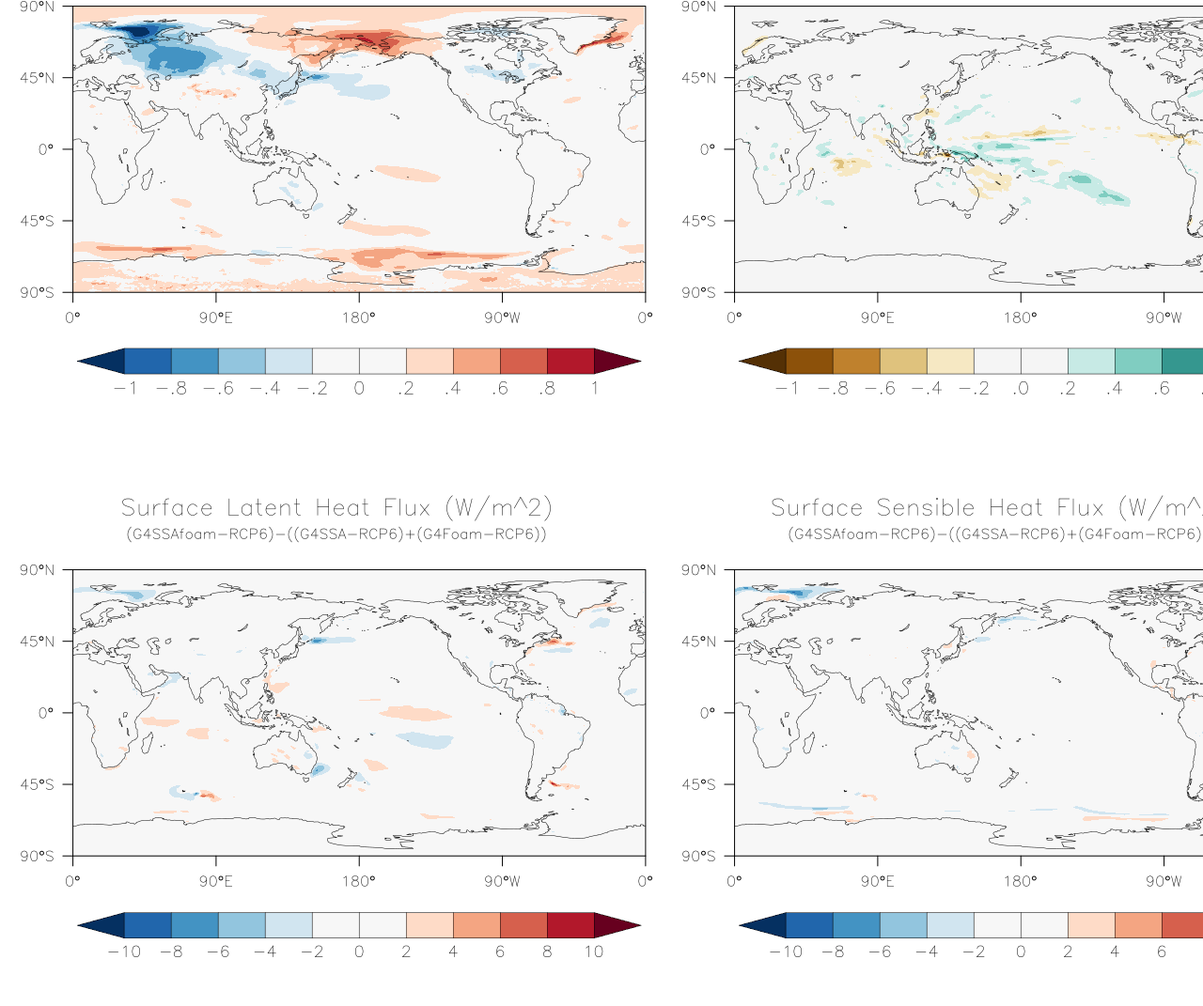
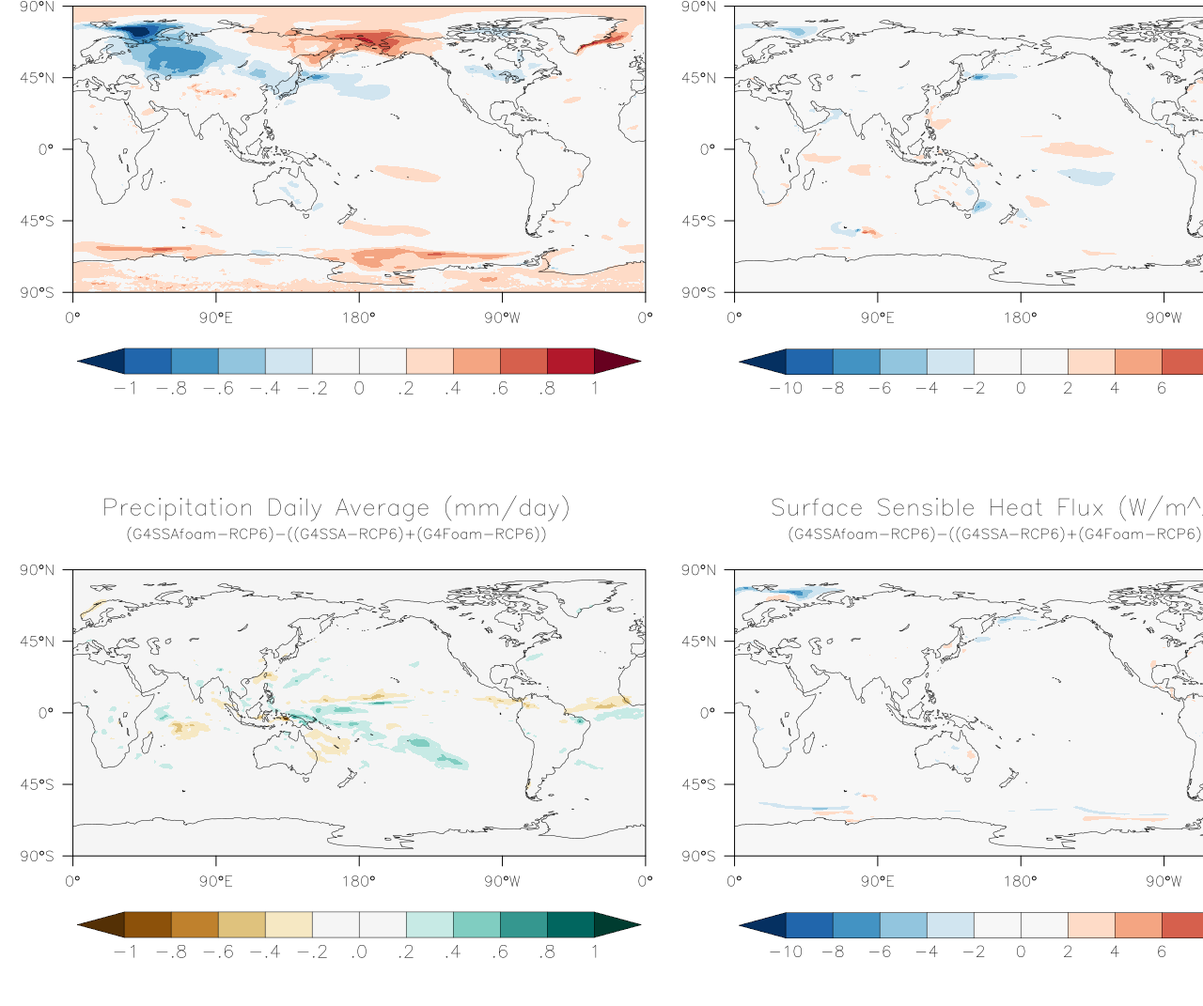
Before and after one commit to mcgheem/site10, a plain HTML site: page index.html in a window 1280 px wide. Shown: the part 256-1327 px from the top of the page at 94% size. Drawn offline with Linux system fonts and the light colour scheme.

Commit message:
Update index.html

```diff
--- a/index.html
+++ b/index.html
@@ -6,12 +6,12 @@
 <h2>2030-2069 Average Differences</h2>
   <div style="display:inline; overflow-x: auto; overflow-y:hidden; width:2200px; height:600px; float:left">
     <img src="TSfig1.png" alt="TSfig1.png" style="display:inline; width:700px; height:700px">
-    <img src="PRECTfig1.png" alt="PRECTfig1.png" style="display:inline; width:700px; height:700px"">
+    <img src="LHFLXfig1.png" alt="PRECTfig1.png" style="display:inline; width:700px; height:700px"">
     <img src="CLDLOWfig1.png" alt="CLDLOWfig1.png" style="display:inline; width:700px; height:700px">
   </div>
   <br>
   <div style="display:inline; overflow-x: auto; overflow-y:hidden; width:2200px; height:600px; float:left">
-    <img src="LHFLXfig1.png" alt="TSfig1.png" style="display:inline; width:700px; height:700px">
+    <img src="PRECTfig1.png" alt="TSfig1.png" style="display:inline; width:700px; height:700px">
     <img src="SHFLXfig1.png" alt="PRECTfig1.png" style="display:inline; width:700px; height:700px"">
     <img src="CLDTOTfig1.png" alt="CLDLOWfig1.png" style="display:inline; width:700px; height:700px">
   </div>
```
